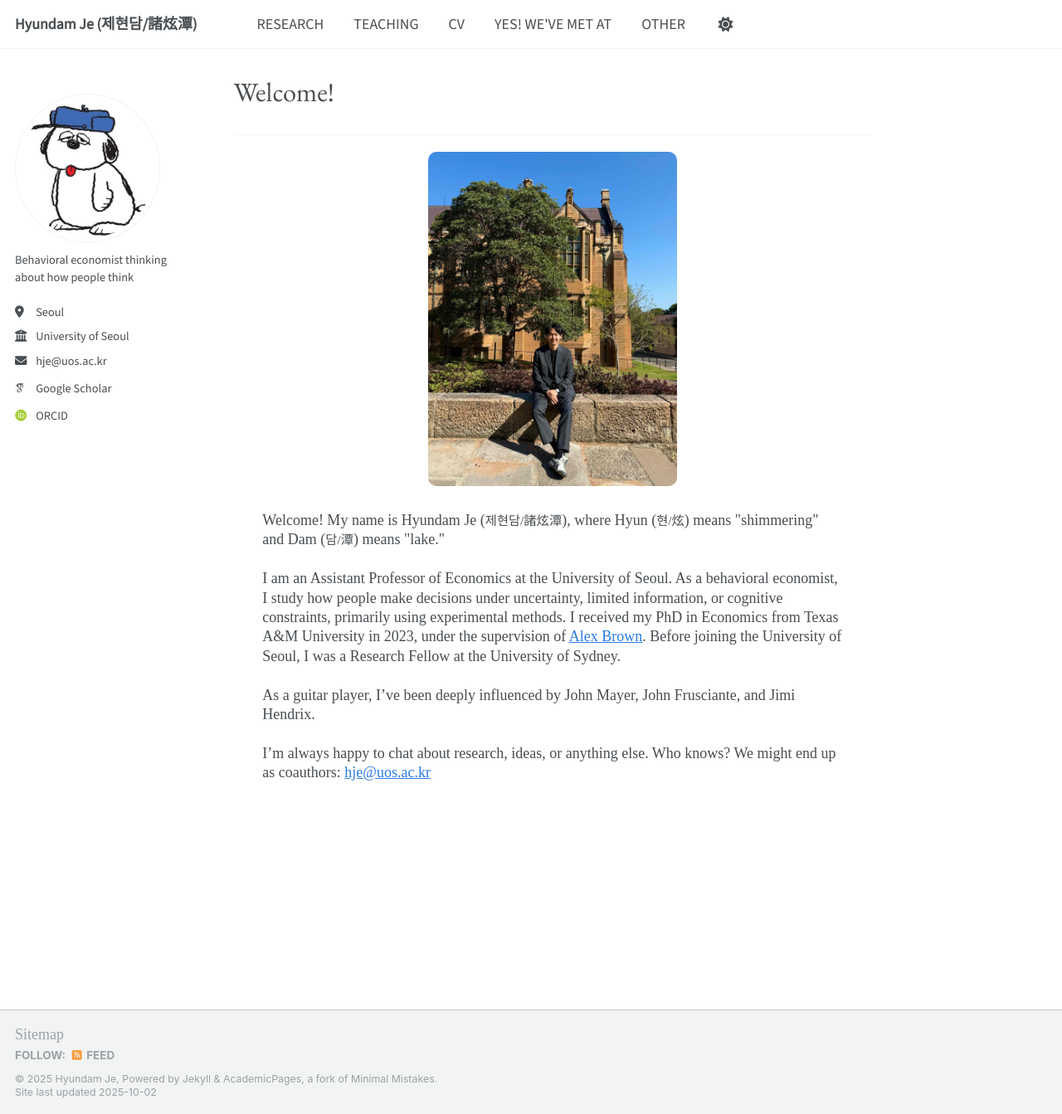
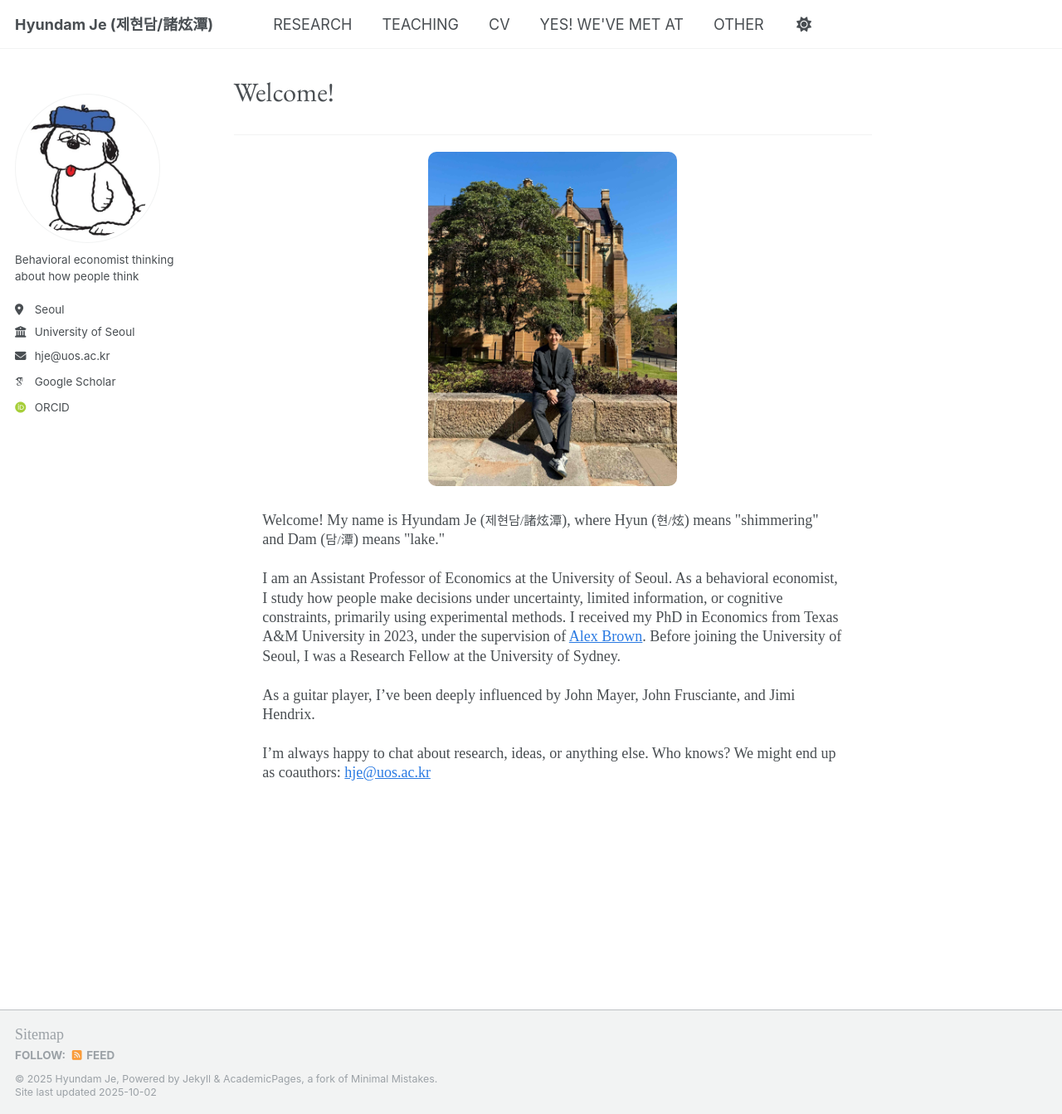
Before and after one commit to hyundamje/hyundamje.github.io, a Jekyll site: the page built from _pages/about.md, in a window 1280 px wide and 1343 px high. Shown: the whole window at 83% size. Built offline with Jekyll 4.4.1, drawn with Linux system fonts in a browser that asks for light colours; some web fonts are replaced.

Commit message:
Update custom.css

```diff
--- a/assets/css/custom.css
+++ b/assets/css/custom.css
@@ -4,17 +4,28 @@
 .masthead__menu,
 .masthead__menu a {
 
-font-family:  'Source Sans 3', sans-serif !important;
+@font-face {
+  font-family: 'Source Sans Pro';
+  src: url('/assets/fonts/SourceSansPro-Regular.woff2') format('woff2');
+  font-weight: 400;
+  font-style: normal;
 }
 
-.author__name {
-  font-family: 'EB Garamond', serif !important;
+@font-face {
+  font-family: 'Source Sans Pro';
+  src: url('/assets/fonts/SourceSansPro-Bold.woff2') format('woff2');
+  font-weight: 700;
+  font-style: normal;
+}
+
+@font-face {
+  font-family: 'Source Sans Pro';
+  src: url('/assets/fonts/SourceSansPro-Italic.woff2') format('woff2');
   font-weight: 400;
+  font-style: italic;
 }
-.author__bio,
-.author__urls,
-.author__urls li,
-.author__urls a {
- font-family: 'Source Sans 3', sans-serif !important;
-  font-size: 0.8rem !important;
+
+/* 이제 전체 본문에 적용 */
+body {
+  font-family: 'Source Sans Pro', sans-serif !important;
 }
```
